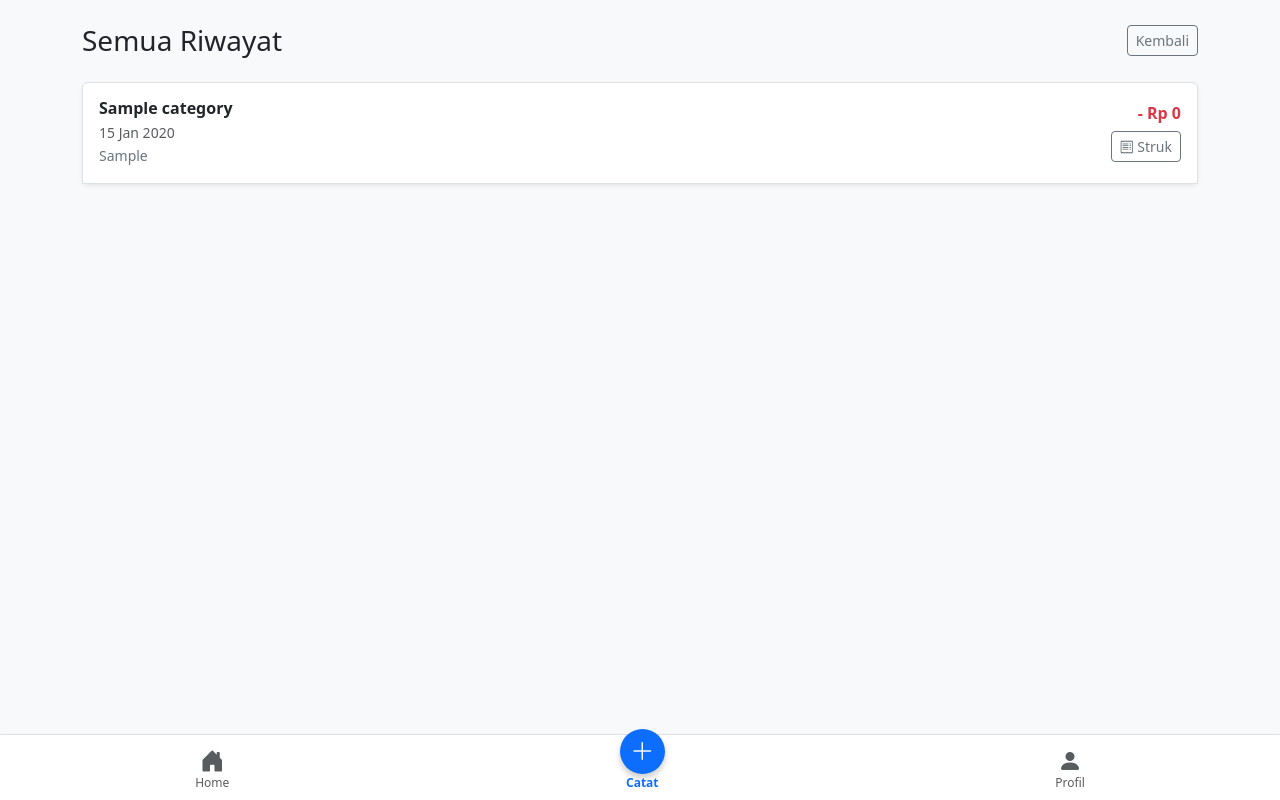
After one commit to DestraaB/uangku, a CodeIgniter app: page /database/expense/riwayat in a window 1280 px wide. The commit adds this page. Run offline with CodeIgniter, Linux system fonts and the light colour scheme; the visitor is signed in with stand-in values (Sample User, id 1); tables that the repository leaves empty or names only in its code hold one stand-in row (values such as "Sample post"); grey boxes marked "Sample" are stand-in pictures.

Commit message:
update riwayat transansaksi final

```diff
--- a/application/controllers/Expense.php
+++ b/application/controllers/Expense.php
@@ -73,6 +73,16 @@ class Expense extends CI_Controller {
         }
     }
 
+        public function riwayat() {
+        // Tarik semua data tanpa limit
+        $id_user = $this->session->userdata('id_user');
+        $data['semua_riwayat'] = $this->Expense_model->get_riwayat_transaksi($id_user);
+
+        $this->load->view('templates/header');
+        $this->load->view('expense/riwayat', $data);
+        $this->load->view('templates/footer');
+    }
+
     public function tambah() {
         // Memuat antarmuka form tambah pengeluaran beserta navigasinya
         $this->load->view('templates/header');
--- /dev/null
+++ b/application/views/expense/riwayat.php
@@ -0,0 +1,46 @@
+<div class="container mt-4 mb-5 pb-5">
+    <div class="d-flex justify-content-between align-items-center mb-4">
+        <h3 class="mb-0">Semua Riwayat</h3>
+        <a href="<?= base_url('home') ?>" class="btn btn-outline-secondary btn-sm">Kembali</a>
+    </div>
+
+    <div class="list-group shadow-sm">
+        <?php foreach($semua_riwayat as $row): ?>
+        <div class="list-group-item d-flex justify-content-between align-items-center py-3">
+            <div>
+                <h6 class="mb-1 fw-bold"><?= $row->nama_kategori; ?></h6>
+                <small class="text-muted d-block"><?= date('d M Y', strtotime($row->tanggal)); ?></small>
+                <?php if(!empty($row->deskripsi)): ?>
+                    <small class="text-secondary"><?= $row->deskripsi; ?></small>
+                <?php endif; ?>
+            </div>
+
+            <div class="text-end">
+                <h6 class="mb-1 text-danger fw-bold">- Rp <?= number_format($row->nominal, 0, ',', '.'); ?></h6>
+                <button type="button" class="btn btn-sm btn-outline-secondary mt-1" data-bs-toggle="modal" data-bs-target="#strukModalRiwayat<?= $row->id_expense; ?>">
+                    <i class="bi bi-receipt"></i> Struk
+                </button>
+            </div>
+        </div>
+
+        <!-- Modal Pop-up Struk -->
+        <div class="modal fade" id="strukModalRiwayat<?= $row->id_expense; ?>" tabindex="-1" aria-hidden="true">
+            <div class="modal-dialog modal-dialog-centered">
+                <div class="modal-content">
+                    <div class="modal-header">
+                        <h5 class="modal-title">Struk Tanggal <?= date('d M', strtotime($row->tanggal)); ?></h5>
+                        <button type="button" class="btn-close" data-bs-dismiss="modal" aria-label="Close"></button>
+                    </div>
+                    <div class="modal-body text-center">
+                        <img src="<?= base_url('uploads/struk/'.$row->foto_struk); ?>" class="img-fluid rounded shadow-sm" alt="Foto Struk">
+                    </div>
+                </div>
+            </div>
+        </div>
+        <?php endforeach; ?>
+
+        <?php if(empty($semua_riwayat)): ?>
+            <div class="text-center text-muted my-4">Belum ada riwayat transaksi.</div>
+        <?php endif; ?>
+    </div>
+</div>
```
Also changed, not shown: application/views/dashboard.php (+9 -0 lines).
